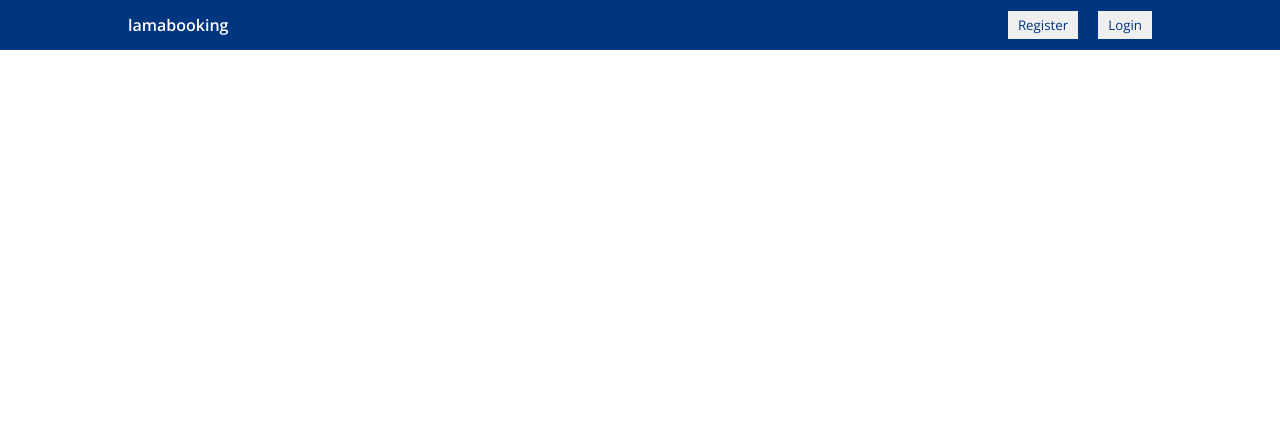
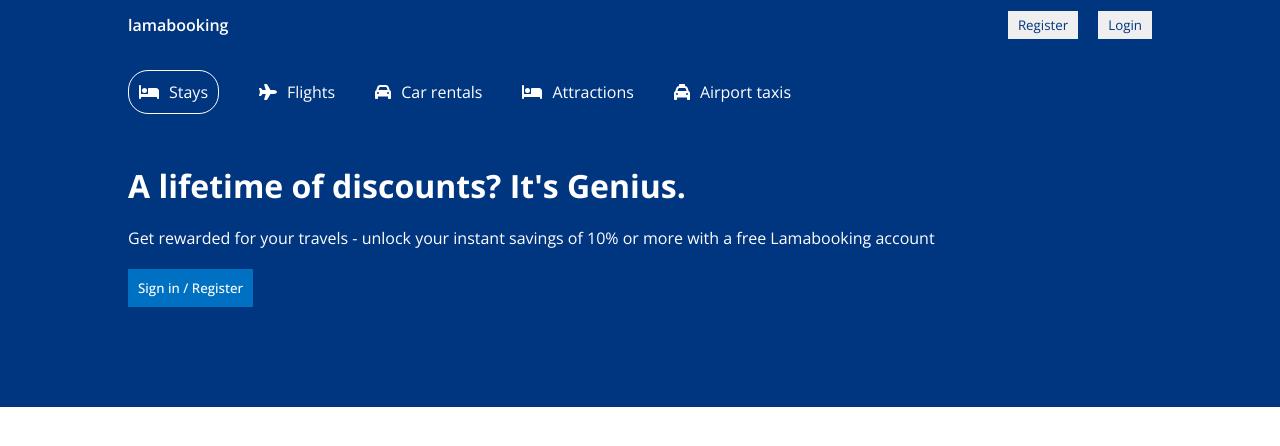
Before and after one commit to normaltech/booking_site_prc, a React (Create React App) app: page / in a window 1280 px wide. Shown: the top 446 px of the page. Built offline with nearby package versions, Linux system fonts and the light colour scheme.

Commit message:
add header

```diff
--- a/package.json
+++ b/package.json
@@ -3,6 +3,10 @@
   "version": "0.1.0",
   "private": true,
   "dependencies": {
+    "@fortawesome/fontawesome-svg-core": "^6.1.1",
+    "@fortawesome/free-regular-svg-icons": "^6.1.1",
+    "@fortawesome/free-solid-svg-icons": "^6.1.1",
+    "@fortawesome/react-fontawesome": "^0.2.0",
     "@testing-library/jest-dom": "^5.16.4",
     "@testing-library/react": "^13.3.0",
     "@testing-library/user-event": "^13.5.0",
--- a/src/components/header/Header.jsx
+++ b/src/components/header/Header.jsx
@@ -0,0 +1,38 @@
+import { faBed, faCar, faPlane, faTaxi } from '@fortawesome/free-solid-svg-icons'
+import { FontAwesomeIcon } from '@fortawesome/react-fontawesome'
+import "./header.css"
+
+export const Header = () => {
+    return (
+        <div className='header'>
+            <div className="headerContainer">
+                <div className="headerList">
+                    <div className="headerListItem active">
+                        <FontAwesomeIcon icon={faBed} />
+                        <span>Stays</span>
+                    </div>
+                    <div className="headerListItem">
+                        <FontAwesomeIcon icon={faPlane} />
+                        <span>Flights</span>
+                    </div>
+                    <div className="headerListItem">
+                        <FontAwesomeIcon icon={faCar} />
+                        <span>Car rentals</span>
+                    </div>
+                    <div className="headerListItem">
+                        <FontAwesomeIcon icon={faBed} />
+                        <span>Attractions</span>
+                    </div>
+                    <div className="headerListItem">
+                        <FontAwesomeIcon icon={faTaxi} />
+                        <span>Airport taxis</span>
+                    </div>
+                </div>
+                <h1 className="headerTitle">A lifetime of discounts? It's Genius.</h1>
+                <p className="headerDesc">Get rewarded for your travels - unlock your instant savings of 10% or more with
+                a free Lamabooking account</p>
+                <button className="headerButton">Sign in / Register</button>
+            </div>
+        </div>
+    )
+}
--- /dev/null
+++ b/src/components/header/header.css
@@ -0,0 +1,43 @@
+.header{
+    background-color: #003580;
+    color:white;
+    display: flex;
+    justify-content: center;
+}
+
+.headerContainer{
+    width: 100%;
+    max-width: 1024px;
+    margin: 20px 0px 100px 0px;
+}
+
+.headerList{
+    display: flex;
+    gap: 40px;
+    margin-bottom: 50px;
+}
+
+.headerListItem{
+    display: flex;
+    align-items: center;
+    gap: 10px;
+}
+
+.headerListItem.active{
+    border: 1px solid white;
+    padding: 10px;
+    border-radius: 20px;
+}
+
+.headerDesc{
+    margin: 20px 0px;
+}
+
+.headerButton{
+    background-color: #0071c2;
+    color:white;
+    font-weight: 500;
+    border: none;
+    padding: 10px;
+    cursor: pointer;
+}
--- a/src/pages/home/Home.jsx
+++ b/src/pages/home/Home.jsx
@@ -1,3 +1,4 @@
+import { Header } from "../../components/header/Header"
 import { Navbar } from "../../components/navbar/Navbar"
 import "./home.css"
 
@@ -5,6 +6,7 @@
   return (
     <div>
         <Navbar/>
+        <Header/>
     </div>
   )
 }
```
Also changed, not shown: src/components/header/head.css (deleted), 1 other file (tests, documents, lock files or other folders).
